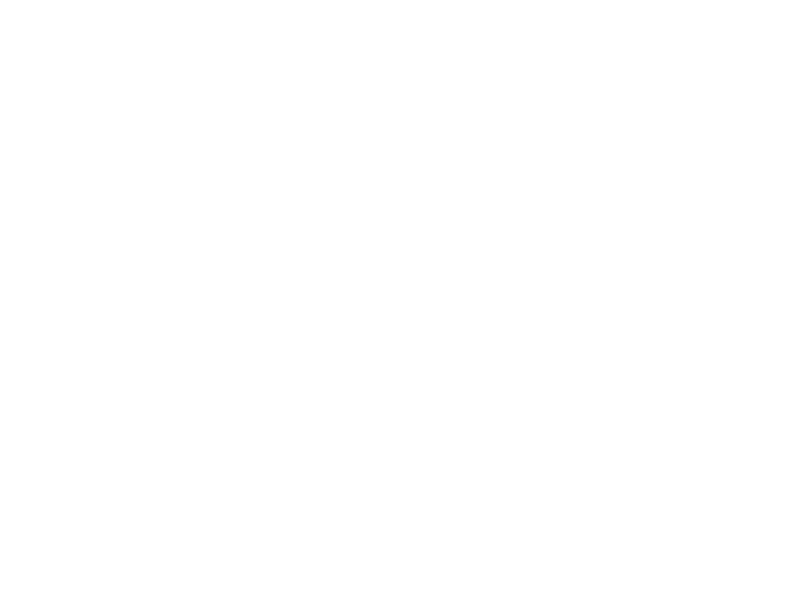
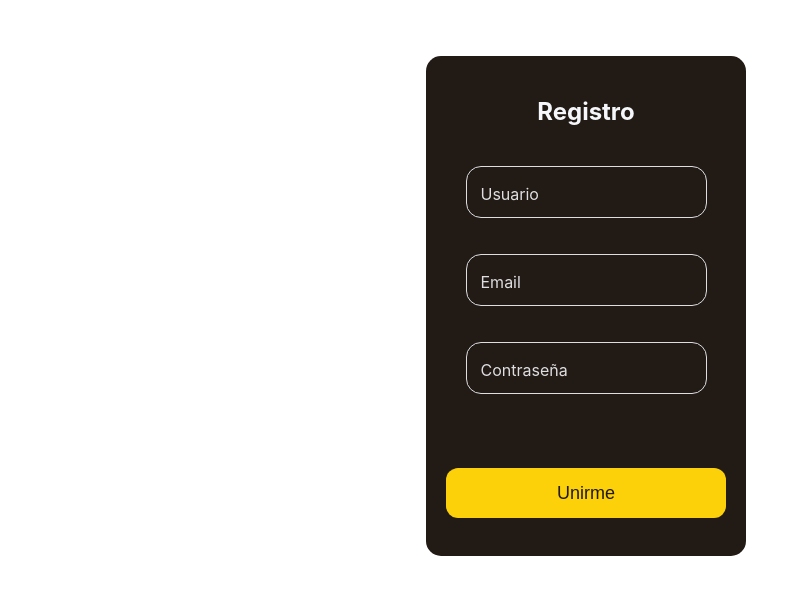
Before and after one commit to willCodeForCandy/project-10-frontend, a website built with Vite: page index.html in a window 1280 px wide. Shown: the full height of the page, 54-860 px from the left. Built offline with nearby package versions, Linux system fonts and the light colour scheme.

Commit message:
working register

```diff
--- a/index.html
+++ b/index.html
@@ -25,7 +25,7 @@
             alt="Meeple King Logo"
         /></a>
       </header>
-      <main></main>
+      <main class="flex-container"></main>
       <footer></footer>
     </div>
     <script type="module" src="/main.js"></script>
--- a/main.js
+++ b/main.js
@@ -1 +1,13 @@
+import { Register } from './src/Pages/Register/Register';
 import './style.css';
+
+const local = 'http://localhost:3000';
+const vercel = 'https://project-10-backend.vercel.app';
+Register();
+
+// fetch(vercel + '/api/v1/boardgames')
+//   .then((res) => res.json())
+//   .then((res) => {
+//     console.log(res[0]);
+//   })
+//   .catch((err) => console.log(err));
--- /dev/null
+++ b/src/Pages/Register/Register.css
@@ -0,0 +1,66 @@
+#register form {
+  background-color: var(--color-dark);
+  border-radius: var(--border-radius-l);
+  height: 500px;
+  padding: var(--spacing-m);
+  width: 320px;
+}
+
+#register h2 {
+  color: var(--color-light);
+}
+
+.input-container {
+  position: relative;
+}
+
+.input {
+  border: solid 1.5px var(--color-mid);
+  border-radius: var(--border-radius-l);
+  background: none;
+  padding: 1rem;
+  font-size: 1rem;
+  color: var(--color-mid);
+  transition: border 150ms cubic-bezier(0.4, 0, 0.2, 1);
+}
+
+.iLabel {
+  position: absolute;
+  left: 15px;
+  color: var(--color-mid);
+  pointer-events: none;
+  transform: translateY(1rem);
+  transition: 150ms cubic-bezier(0.4, 0, 0.2, 1);
+}
+
+.input:focus,
+input:valid {
+  outline: none;
+  border: 1.5px solid var(--color-accent);
+}
+
+.input:focus ~ label,
+input:valid ~ label {
+  transform: translateY(-50%) scale(0.8);
+  background-color: var(--color-dark);
+  padding: 0 0.2em;
+  color: var(--color-accent);
+}
+
+.submit {
+  background-color: var(--color-accent);
+  border-radius: 12px;
+  border: 0;
+  box-sizing: border-box;
+  color: var(--color-dark);
+  cursor: pointer;
+  font-size: 18px;
+  height: 50px;
+  margin-top: 38px;
+  text-align: center;
+  width: 100%;
+}
+
+.submit:active {
+  background-color: #e6bc02;
+}
--- /dev/null
+++ b/src/Pages/Register/Register.js
@@ -0,0 +1,61 @@
+import './Register.css';
+
+const registerLayout = () => {
+  const main = document.querySelector('main');
+  main.innerHTML = '';
+  //Creo el contenedor para el formulario de registro
+  const registerSection = document.createElement('section');
+  registerSection.id = 'register';
+  //Creo el formulario y sus componentes
+  const registerForm = document.createElement('form');
+  registerForm.classList.add('flex-container');
+  registerForm.innerHTML = `
+  <h2>Registro</h2>
+<div class="input-container">
+<input required="" autocomplete="off" type="text" class="input" id="username">
+<label class="iLabel" for="username">Usuario</label>
+</div>
+<div class="input-container">
+<input required="" autocomplete="off" type="email" class="input" id="email">
+<label class="iLabel" for="email">Email</label>
+</div>
+<div class="input-container">
+<input required="" type="password" class="input" id="password">
+<label class="iLabel" for="password">Contraseña</label>
+</div>
+<button class=submit>Unirme</button>`;
+  registerSection.append(registerForm);
+  main.append(registerSection);
+};
+const local = 'http://localhost:3000';
+const vercel = 'https://project-10-backend.vercel.app';
+const registerSubmit = (e) => {
+  e.preventDefault();
+  const username = document.querySelector('#username').value;
+  const password = document.querySelector('#password').value;
+  const email = document.querySelector('#email').value;
+  fetch(vercel + '/api/v1/users/register', {
+    headers: {
+      'Content-Type': 'application/json'
+    },
+    method: 'POST',
+    body: JSON.stringify({
+      username,
+      email,
+      password
+    })
+  })
+    .then((res) => res.json())
+    .then((res) => {
+      console.log(res);
+    })
+    .catch((err) => console.log(err));
+  console.log('desde register');
+};
+
+export const Register = () => {
+  registerLayout();
+  document
+    .querySelector('#register .submit')
+    .addEventListener('click', registerSubmit);
+};
```
Also changed, not shown: Pages/Register/Register.css (deleted), Pages/Register/Register.js (deleted).
